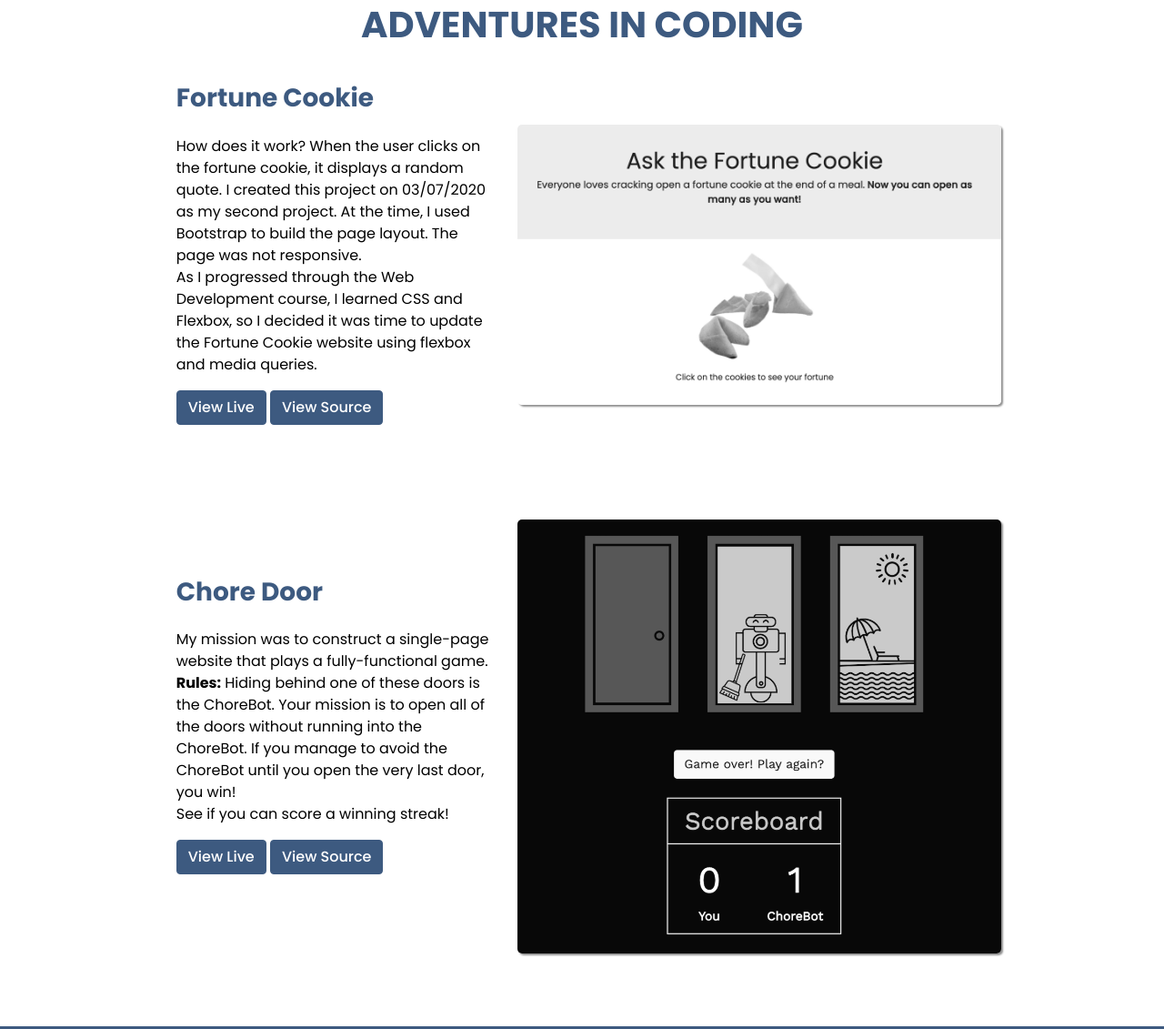
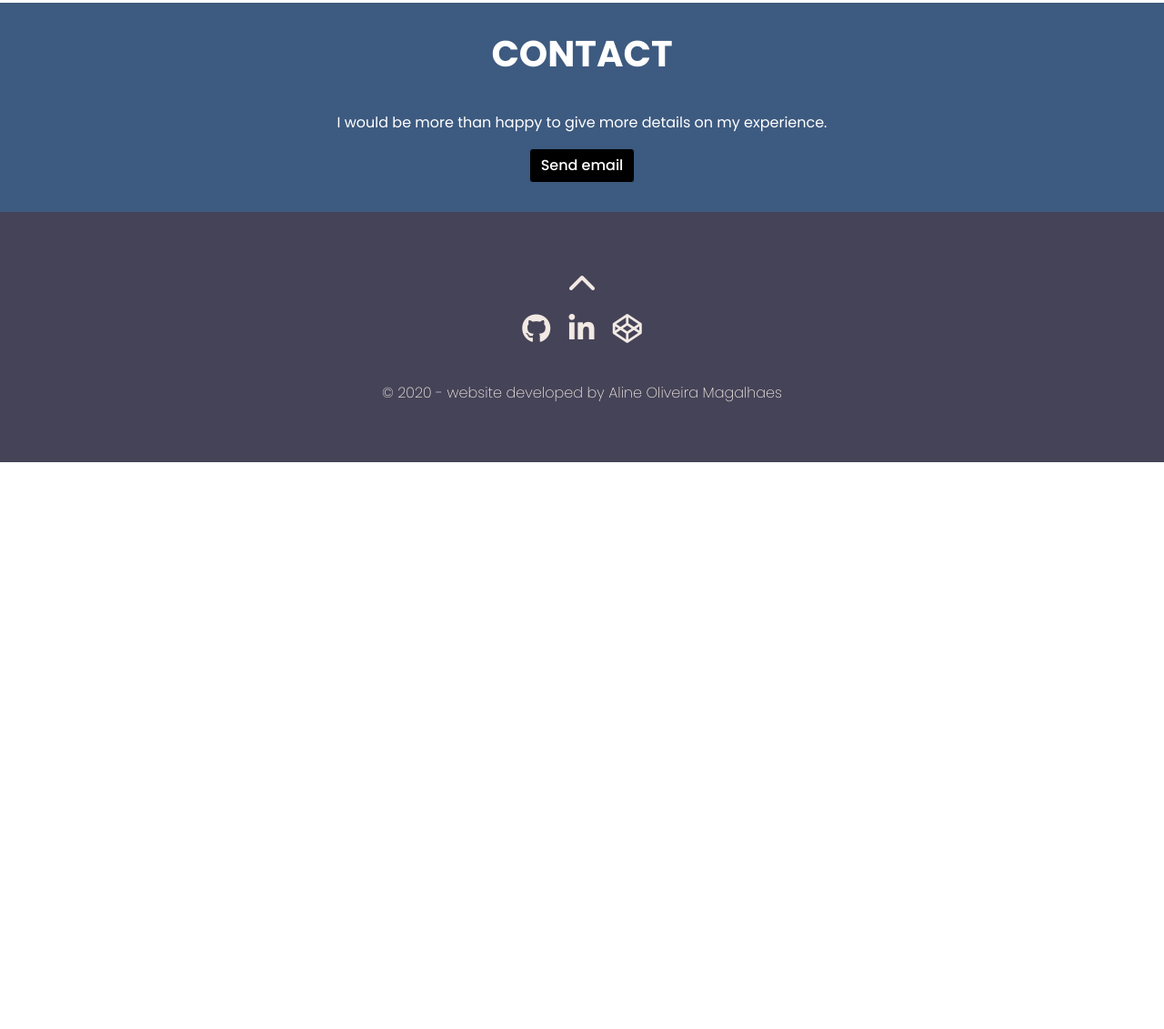
Before and after one commit to aoliveiramagalhaes/portfolio, a website: page index.html in a window 1280 px wide. Shown: the part 1748-2879 px from the top of the page at 91% size. After the commit the page ends 2256 px from the top, so only its background shows below. Drawn offline with nearby package versions, Linux system fonts and the light colour scheme.

Commit message:
remove adventures in coding

```diff
--- a/index.html
+++ b/index.html
@@ -112,71 +112,6 @@
             </div>
           </div>
         </div>
-
-
-        <h2>Adventures in Coding</h2>
-
-        <div class="row">
-          <div class="col-lg-4 col-sm-12 mb-4">
-            <div class="project-wrapper-text">
-              <h3 class="project-wrapper-text-title">Fortune Cookie</h3>
-              <p>
-                How does it work?
-                When the user clicks on the fortune cookie, it displays a random quote.
-                I created this project on 03/07/2020 as my second project.
-                At the time, I used Bootstrap to build the page layout.
-                The page was not responsive.<br>
-                As I progressed through the Web Development course, I learned CSS and Flexbox,
-                so I decided it was time to update the Fortune Cookie website using flexbox and media queries.
-              </p>
-              <span>
-                <a class="btn btn-project" href="https://aoliveiramagalhaes.github.io/fortune-cookie/" target="_blank"
-                  rel="noreferrer" role="button">View Live</a>
-              </span>
-              <span>
-                <a class="btn btn-project" href="https://github.com/aoliveiramagalhaes/fortune-cookie" target="_blank"
-                  rel="noreferrer" role="button">View Source</a>
-              </span>
-            </div>
-          </div>
-
-          <div class="col-md-6 col-sm-12">
-            <div class="project-wrapper-image">
-              <img class="project2-image" src="./images/fortune-cookie-image.png"
-                alt="Project 2 Fortune Cookie image" />
-            </div>
-          </div>
-        </div>
-
-        <div class="row">
-          <div class="col-lg-4 col-sm-12 mb-4">
-            <div class="project-wrapper-text">
-              <h3 class="project-wrapper-text-title">Chore Door</h3>
-              <p>
-                My mission was to construct a single-page website that plays a fully-functional game.
-                <span class="font-weight-bold">Rules:</span>
-                Hiding behind one of these doors is the ChoreBot.
-                Your mission is to open all of the doors without running into the ChoreBot.
-                If you manage to avoid the ChoreBot until you open the very last door, you win!<br>
-                See if you can score a winning streak!
-              </p>
-              <span>
-                <a class="btn btn-project" href="https://aoliveiramagalhaes.github.io/chore-door/" target="_blank"
-                  rel="noreferrer" role="button">View Live</a>
-              </span>
-              <span>
-                <a class="btn btn-project" href="https://github.com/aoliveiramagalhaes/chore-door" target="_blank"
-                  rel="noreferrer" role="button">View Source</a>
-              </span>
-            </div>
-          </div>
-
-          <div class="col-md-6 col-sm-12">
-            <div class="project-wrapper-image">
-              <img class="project3-image" src="./images/chore-door-image.png" alt="Project 3 Chore Door image" />
-            </div>
-          </div>
-        </div>
       </div>
     </div>
   </section>
```
